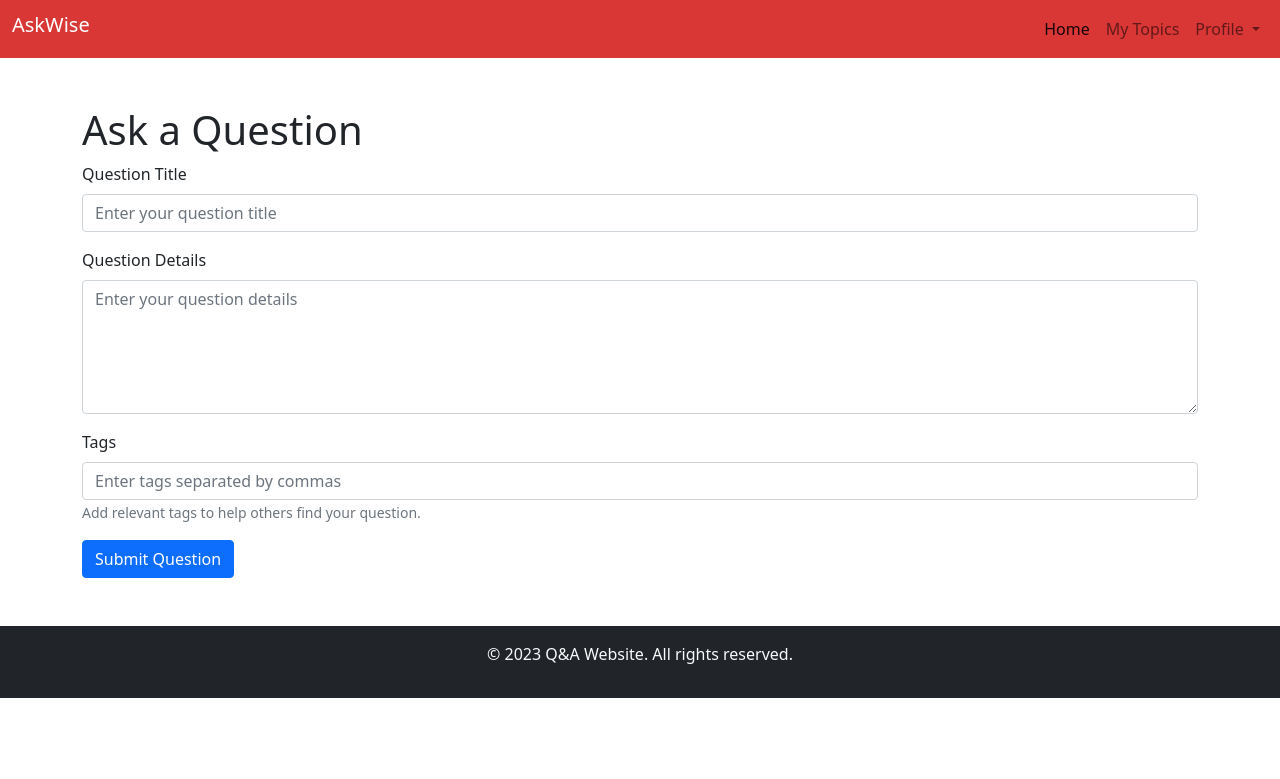
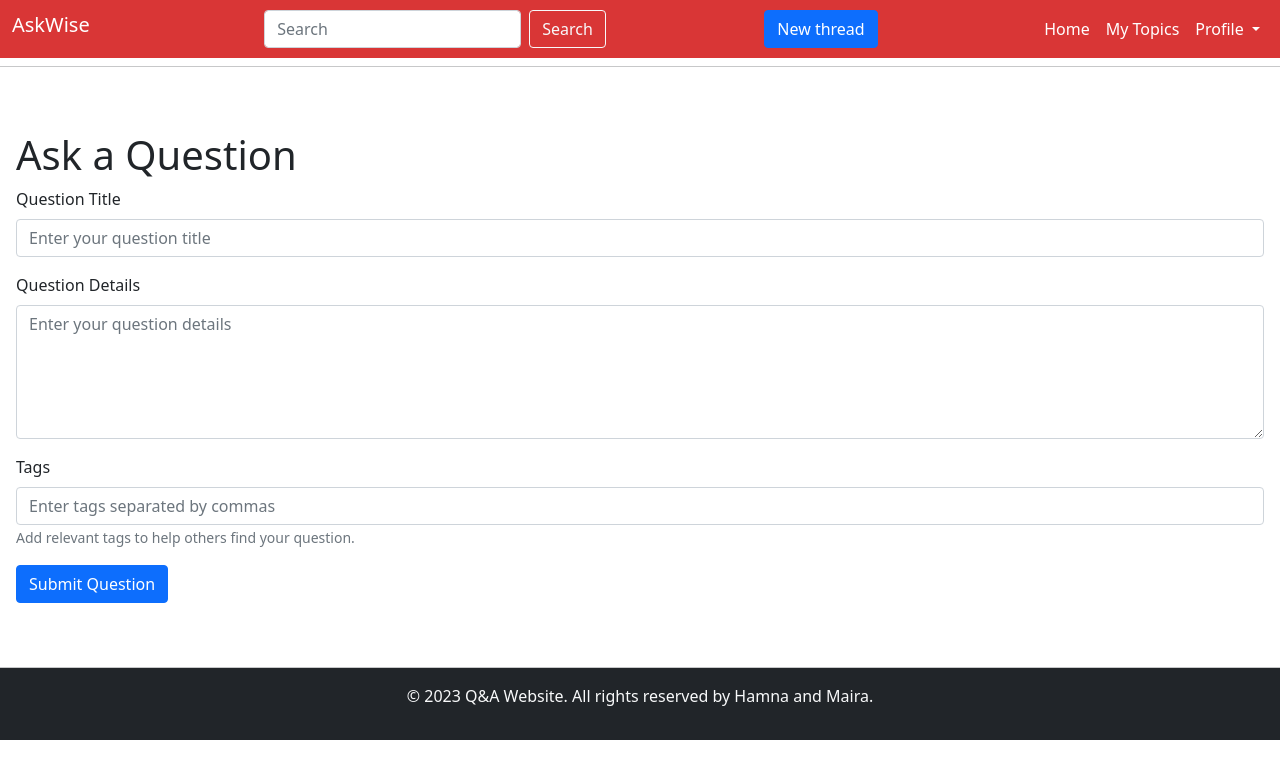
Before and after one commit to Myrausman/AskWise, a Django app: template templates/ask.html in a window 1280 px wide. Shown: the top 779 px of the page. Run offline with Django 3.2, Linux system fonts and the light colour scheme; the template is opened without the code that fills it, so the values that code supplies are empty; some libraries are stand-ins or nearby versions.

Commit message:
page connect

```diff
--- a/OnlineForum/settings.py
+++ b/OnlineForum/settings.py
@@ -55,6 +55,8 @@ TEMPLATES = [
     {
         'BACKEND': 'django.template.backends.django.DjangoTemplates',
         'DIRS': [os.path.join(BASE_DIR, "templates")],
+        # 'STATICFILES_DIRS' : [os.path.join(BASE_DIR, 'static')],
+
         'APP_DIRS': True,
         'OPTIONS': {
             'context_processors': [
@@ -117,4 +119,5 @@ USE_TZ = True
 # Static files (CSS, JavaScript, Images)
 # https://docs.djangoproject.com/en/2.2/howto/static-files/
 
+
 STATIC_URL = '/static/'
--- a/templates/ask.html
+++ b/templates/ask.html
@@ -14,22 +14,31 @@
 </head>
 <body>
   <!-- Navbar -->
-  <nav class="navbar navbar-expand-lg navbar-light" style="background-color: rgb(217, 54, 54)">
+  <nav class="navbar navbar-expand-lg navbar-light " style="background-color: rgb(217, 54, 54)">
     <div class="container-fluid">
       <button class="navbar-toggler" type="button" data-bs-toggle="collapse" data-bs-target="#navbarSupportedContent" aria-controls="navbarSupportedContent" aria-expanded="false" aria-label="Toggle navigation">
         <span class="navbar-toggler-icon"></span>
       </button>
       <div class="collapse navbar-collapse" id="navbarSupportedContent">
         <h3 class="navbar-brand text-white">AskWise</h3>
+        <form class="d-flex mx-auto">
+          <input class="form-control me-2" type="search" placeholder="Search" aria-label="Search">
+          <button class="btn btn-outline-light" type="submit">Search</button>
+        </form>
+        <div class="d-flex flex-wrap justify-content-center justify-content-lg-end align-items-center">
+          <button type="button" class="btn btn-primary ml-3">
+            <i class="fa fa-plus"></i> New thread
+          </button>
+        </div>
         <ul class="navbar-nav ms-auto mb-2 mb-lg-0">
           <li class="nav-item">
-            <a class="nav-link active" aria-current="page" href="#">Home</a>
+            <a class="nav-link active text-white" aria-current="page" href="#">Home</a>
           </li>
           <li class="nav-item">
-            <a class="nav-link" href="#">My Topics</a>
+            <a class="nav-link text-white" href="#">My Topics</a>
           </li>
           <li class="nav-item dropdown">
-            <a class="nav-link dropdown-toggle" href="#" id="navbarDropdown" role="button" data-bs-toggle="dropdown" aria-expanded="false">
+            <a class="nav-link dropdown-toggle text-white" href="#" id="navbarDropdown" role="button" data-bs-toggle="dropdown" aria-expanded="false">
               Profile
             </a>
             <ul class="dropdown-menu dropdown-menu-end" aria-labelledby="navbarDropdown">
@@ -43,7 +52,12 @@
       </div>
     </div>
   </nav>
-
+  <div class="d-flex flex-wrap justify-content-center justify-content-rg-end align-items-center">
+    <h1> </h1>
+  </div>
+  <hr class="m-0">
+           <div class="card-body py-3">
+              <div class="row no-gutters align-items-center">
 
   <!-- Content Section -->
   <section class="container my-5">
@@ -65,11 +79,13 @@
       <button type="submit" class="btn btn-primary">Submit Question</button>
     </form>
   </section>
-
+</div>
+</div>
+<hr class="m-0">
   <!-- Footer -->
   <footer class="bg-dark text-light text-center py-3">
     <div class="container">
-      <p>&copy; 2023 Q&A Website. All rights reserved.</p>
+      <p>&copy; 2023 Q&A Website. All rights reserved by Hamna and Maira.</p>
     </div>
   </footer>
 
--- a/templates/index.html
+++ b/templates/index.html
@@ -23,9 +23,9 @@
             <button class="btn btn-outline-light" type="submit">Search</button>
           </form>
           <div class="d-flex flex-wrap justify-content-center justify-content-lg-end align-items-center">
-            <button type="button" class="btn btn-primary ml-3">
+            <a href="{% url 'ask' %}" class="btn btn-primary ml-3">
               <i class="fa fa-plus"></i> New thread
-            </button>
+            </a>
           </div>
           <ul class="navbar-nav ms-auto mb-2 mb-lg-0">
             <li class="nav-item">
--- a/website/urls.py
+++ b/website/urls.py
@@ -3,5 +3,6 @@ from .views import *
 
 urlpatterns = [
     path('', home, name='home'),
+    path('ask_view', ask_view, name='ask_view'),
 
 ]
--- a/website/views.py
+++ b/website/views.py
@@ -1,5 +1,7 @@
-from django.shortcuts import render
+from django.shortcuts import render,redirect,get_object_or_404
 
 # Create your views here.
 def home(request):
     return render(request, 'index.html', {})
+def ask_view(request):
+    return render(request, 'ask.html', {})
```
Also changed, not shown: templates/mytopics.html (added).
